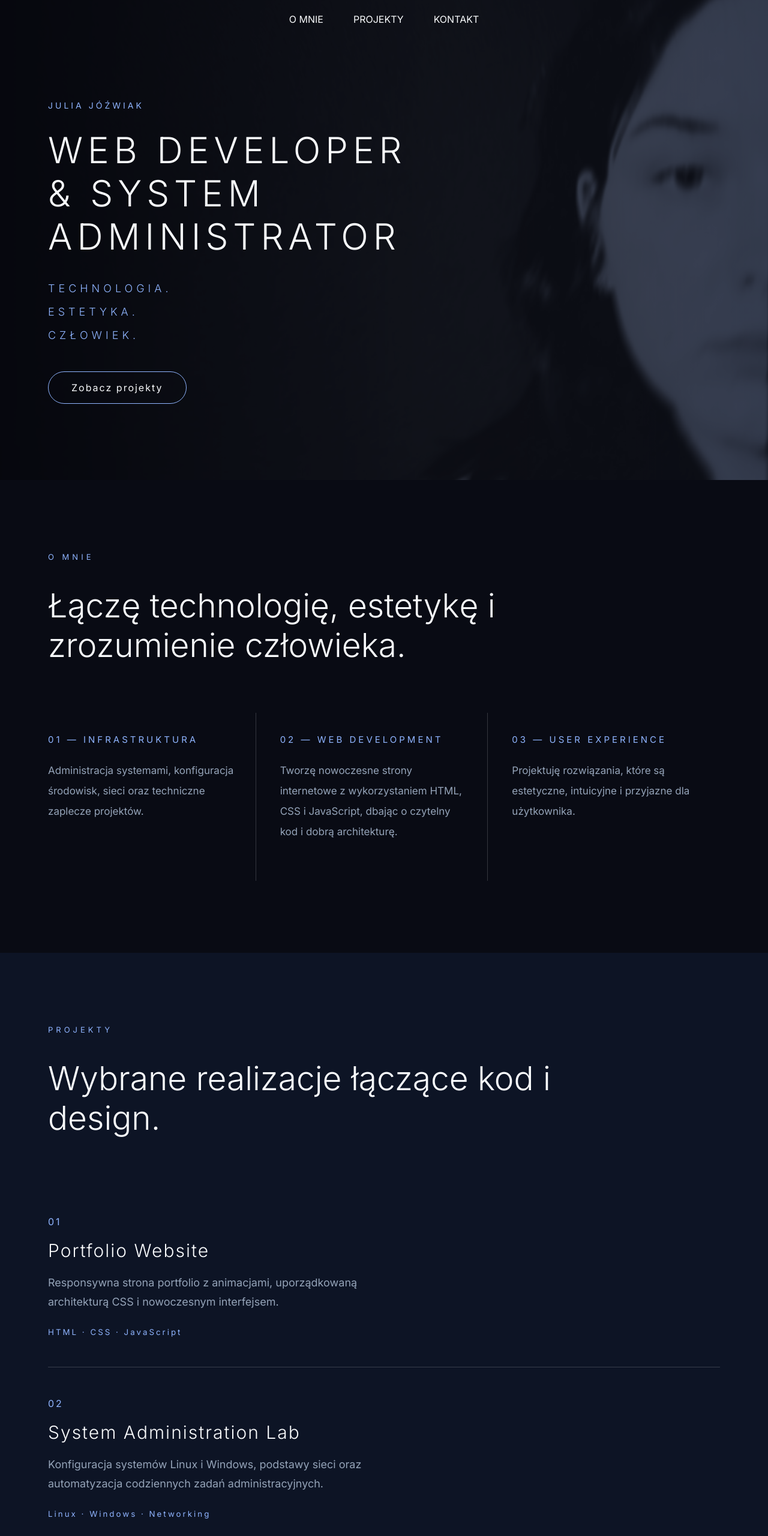
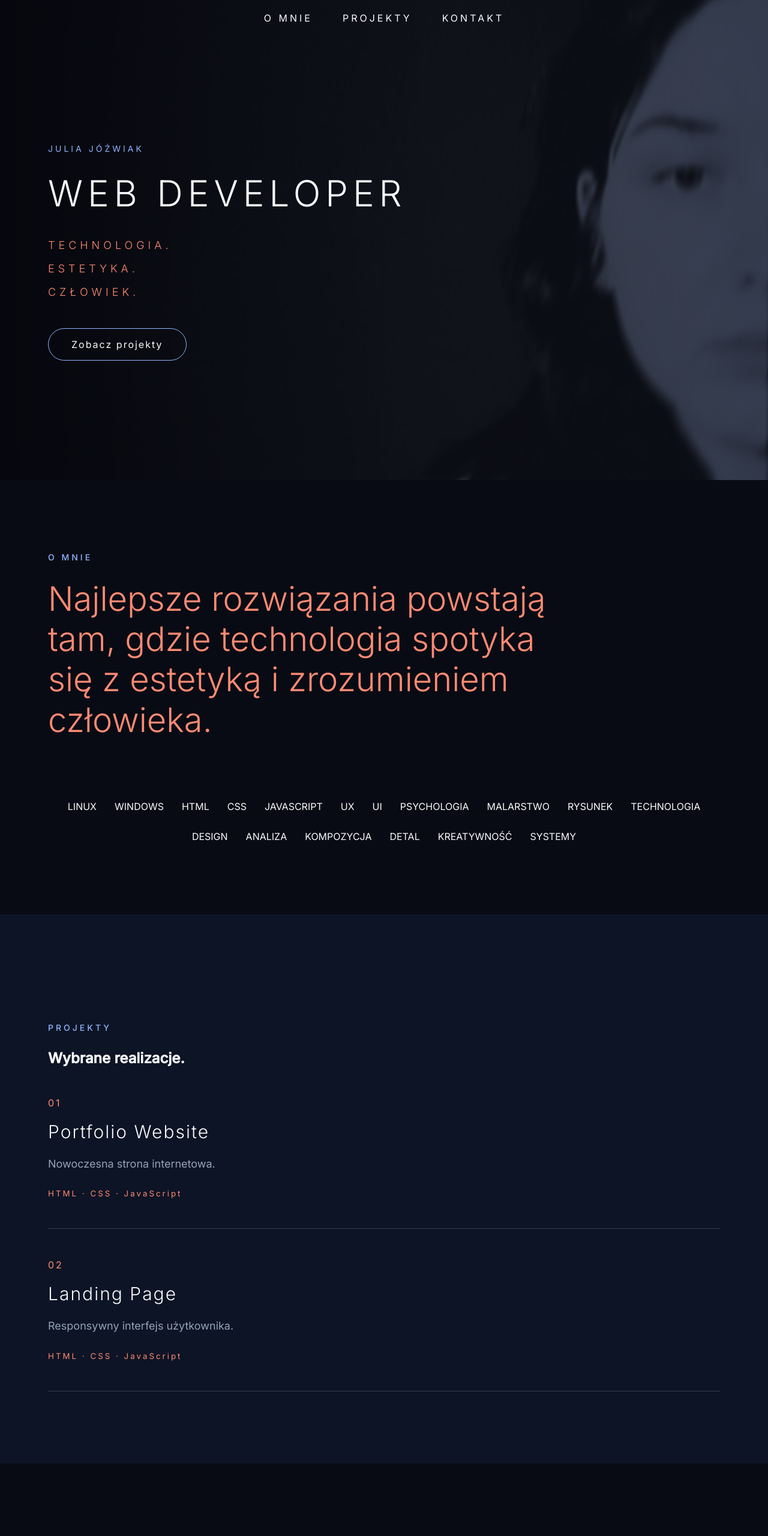
Before and after one commit to julia-x-jozwiak/personal-brand, a plain HTML site: page index.html in a window 1280 px wide. Shown: the top 2560 px of the page at 60% size. Drawn offline with Linux system fonts and the light colour scheme.

Commit message:
Improve portfolio design and animations

```diff
--- a/index.html
+++ b/index.html
@@ -1,36 +1,71 @@
 <!DOCTYPE html>
 <html lang="pl">
+
 <head>
+
+    <!-- ==========================================================
+         META
+    =========================================================== -->
+
     <meta charset="UTF-8">
     <meta name="viewport" content="width=device-width, initial-scale=1.0">
-    <title>Julia | Web Developer</title>
+
+    <title>Julia | Portfolio</title>
+
+    <!-- ==========================================================
+         GOOGLE FONTS
+    =========================================================== -->
 
     <link rel="preconnect" href="https://fonts.googleapis.com">
-    <link rel="preconnect" href="https://fonts.gstatic.com" crossorigin>
-    <link href="https://fonts.googleapis.com/css2?family=Inter:wght@300;400;500&display=swap" rel="stylesheet">
+
+    <link rel="preconnect" href="https://fonts.gstatic.com"
+      crossorigin>
+
+    <link href="https://fonts.googleapis.com/css2?family=Inter:wght@300;400;500&display=swap"
+      rel="stylesheet">
+
+    <link href="https://fonts.googleapis.com/css2?family=Parisienne&display=swap"
+      rel="stylesheet">
+
+    <!-- ==========================================================
+         STYLES
+    =========================================================== -->
 
     <link rel="stylesheet" href="style.css">
+
 </head>
 
 <body>
 
+    <!-- ==========================================================
+         NAVIGATION
+    =========================================================== -->
+
     <nav class="navbar">
+
         <ul class="menu">
             <li><a href="#about">O MNIE</a></li>
             <li><a href="#projects">PROJEKTY</a></li>
             <li><a href="#contact">KONTAKT</a></li>
         </ul>
+
     </nav>
+
+
+    <!-- ==========================================================
+         HERO
+    =========================================================== -->
 
     <header class="hero">
 
         <div class="hero-text">
 
-        <p class="subtitle reveal">JULIA JÓŹWIAK</p>
+            <p class="subtitle reveal">
+                JULIA JÓŹWIAK
+            </p>
 
             <h1 class="reveal">
-            WEB DEVELOPER <br>
-            & SYSTEM ADMINISTRATOR
+                WEB DEVELOPER
             </h1>
 
             <p class="description reveal">
@@ -39,107 +74,116 @@
                 <span>CZŁOWIEK.</span>
             </p>
 
-        <a href="#projects" class="button reveal">
+            <a class="button reveal" href="#projects">
                 Zobacz projekty
             </a>
 
         </div>
 
         <div class="hero-image">
-        <img src="images/julia.jpg" alt="Julia Jóżwiak">
+            <img src="images/julia.jpg" alt="Julia">
         </div>
 
     </header>
 
-<main>
+
+    <!-- ==========================================================
+         ABOUT
+    =========================================================== -->
 
     <section id="about" class="about">
 
     <p class="section-title">O MNIE</p>
 
-    <h2>
-        Łączę technologię,
-        estetykę i zrozumienie człowieka.
+    <h2 class="about-heading">
+        Najlepsze rozwiązania powstają tam, gdzie technologia spotyka się z estetyką i zrozumieniem człowieka.
     </h2>
 
-    <div class="about-cards">
+    <div class="word-cloud">
 
-        <article class="card reveal-scroll delay-1">
-            <h3>01 — INFRASTRUKTURA</h3>
-            <p>
-                Administracja systemami, konfiguracja środowisk,
-                sieci oraz techniczne zaplecze projektów.
-            </p>
-        </article>
-
-        <article class="card reveal-scroll delay-2">
-            <h3>02 — WEB DEVELOPMENT</h3>
-            <p>
-                Tworzę nowoczesne strony internetowe
-                z wykorzystaniem HTML, CSS i JavaScript,
-                dbając o czytelny kod i dobrą architekturę.
-            </p>
-        </article>
-
-        <article class="card reveal-scroll delay-3">
-            <h3>03 — USER EXPERIENCE</h3>
-            <p>
-                Projektuję rozwiązania,
-                które są estetyczne,
-                intuicyjne i przyjazne dla użytkownika.
-            </p>
-        </article>
+        <span>LINUX</span>
+        <span>WINDOWS</span>
+        <span>HTML</span>
+        <span>CSS</span>
+        <span>JAVASCRIPT</span>
+        <span>UX</span>
+        <span>UI</span>
+        <span>PSYCHOLOGIA</span>
+        <span>MALARSTWO</span>
+        <span>RYSUNEK</span>
+        <span>TECHNOLOGIA</span>
+        <span>DESIGN</span>
+        <span>ANALIZA</span>
+        <span>KOMPOZYCJA</span>
+        <span>DETAL</span>
+        <span>KREATYWNOŚĆ</span>
+        <span>SYSTEMY</span>
 
     </div>
 
 </section>
+
+
+    <!-- ==========================================================
+         PROJECTS
+    =========================================================== -->
 
     <section id="projects" class="projects">
 
         <p class="section-title">PROJEKTY</p>
 
         <h2>
-        Wybrane realizacje
-        łączące kod i design.
+            Wybrane realizacje.
         </h2>
 
         <div class="project-list">
 
-        <article class="project reveal-scroll">
+            <div class="project reveal-scroll">
+
                 <span>01</span>
 
                 <h3>Portfolio Website</h3>
 
                 <p>
-                Responsywna strona portfolio z animacjami,
-                uporządkowaną architekturą CSS
-                i nowoczesnym interfejsem.
+                    Nowoczesna strona internetowa.
                 </p>
 
-            <small>HTML · CSS · JavaScript</small>
-        </article>
+                <small>
+                    HTML · CSS · JavaScript
+                </small>
 
-        <article class="project reveal-scroll">
+            </div>
+
+            <div class="project reveal-scroll">
+
                 <span>02</span>
 
-            <h3>System Administration Lab</h3>
+                <h3>Landing Page</h3>
 
                 <p>
-                Konfiguracja systemów Linux i Windows,
-                podstawy sieci oraz automatyzacja
-                codziennych zadań administracyjnych.
+                    Responsywny interfejs użytkownika.
                 </p>
 
-            <small>Linux · Windows · Networking</small>
-        </article>
+                <small>
+                    HTML · CSS · JavaScript
+                </small>
+
+            </div>
 
         </div>
 
     </section>
 
+
+    <!-- ==========================================================
+         CONTACT
+    =========================================================== -->
+
     <section id="contact" class="contact reveal-scroll">
 
-    <p class="section-title">KONTAKT</p>
+        <p class="section-title">
+            KONTAKT
+        </p>
 
         <h2>
             Masz pomysł?
@@ -147,9 +191,7 @@
         </h2>
 
         <p class="contact-text">
-        Jeśli szukasz osoby do stworzenia strony internetowej
-        lub projektu związanego z technologią,
-        zapraszam do kontaktu.
+            julia jóźwiak
         </p>
 
         <a class="contact-button" href="mailto:julia.x.jozwiak@proton.me">
@@ -158,9 +200,13 @@
 
     </section>
 
-</main>
+
+    <!-- ==========================================================
+         SCRIPT
+    =========================================================== -->
 
     <script src="script.js"></script>
 
 </body>
+
 </html>
--- a/script.js
+++ b/script.js
@@ -1,4 +1,6 @@
-// Reveal elements on scroll
+/* ==========================================================
+   REVEAL ANIMATION
+========================================================== */
 
 const revealElements = document.querySelectorAll(".reveal-scroll");
 
@@ -8,17 +10,106 @@ const observer = new IntersectionObserver(
             if (!entry.isIntersecting) return;
 
             entry.target.classList.add("active");
-
-            // Zatrzymaj obserwację po pierwszym wyświetleniu
             observer.unobserve(entry.target);
         });
     },
     {
-        threshold: 0.15,
-        rootMargin: "0px 0px -50px 0px"
+        threshold: 0.15
     }
 );
 
 revealElements.forEach((element) => {
     observer.observe(element);
 });
+
+
+/* ==========================================================
+   NAVBAR HIDE ON SCROLL
+========================================================== */
+
+const navbar = document.querySelector(".navbar");
+
+let lastScrollY = window.scrollY;
+
+window.addEventListener("scroll", () => {
+    const currentScrollY = window.scrollY;
+
+    if (currentScrollY <= 0) {
+        navbar.classList.remove("hide");
+        lastScrollY = currentScrollY;
+        return;
+    }
+
+    if (currentScrollY > lastScrollY && currentScrollY > 80) {
+        navbar.classList.add("hide");
+    } else {
+        navbar.classList.remove("hide");
+    }
+
+    lastScrollY = currentScrollY;
+});
+
+
+/* ==========================================================
+   WORD CLOUD
+========================================================== */
+
+const cloud = document.querySelector(".word-cloud");
+const words = document.querySelectorAll(".word-cloud span");
+
+cloud.addEventListener("mousemove", (e) => {
+
+    const cloudRect = cloud.getBoundingClientRect();
+
+    const mouseX = e.clientX - cloudRect.left;
+    const mouseY = e.clientY - cloudRect.top;
+
+    words.forEach((word) => {
+
+        const rect = word.getBoundingClientRect();
+
+        const x = rect.left - cloudRect.left + rect.width / 2;
+        const y = rect.top - cloudRect.top + rect.height / 2;
+
+        const dx = x - mouseX;
+        const dy = y - mouseY;
+
+        const distance = Math.sqrt(dx * dx + dy * dy);
+
+        if (distance < 120) {
+
+            const force = (120 - distance) / 120;
+
+            const moveX = (dx / distance) * force * 18;
+            const moveY = (dy / distance) * force * 18;
+
+            word.style.transform =
+                `translate(${moveX}px, ${moveY}px)`;
+
+            word.style.color = "var(--accent)";
+            word.style.textShadow =
+                "0 0 18px rgba(143,180,255,.7)";
+
+        } else {
+
+            word.style.transform = "translate(0,0)";
+            word.style.color = "";
+            word.style.textShadow = "";
+
+        }
+
+    });
+
+});
+
+cloud.addEventListener("mouseleave", () => {
+
+    words.forEach((word) => {
+
+        word.style.transform = "";
+        word.style.color = "";
+        word.style.textShadow = "";
+
+    });
+
+});
--- a/style.css
+++ b/style.css
@@ -1,9 +1,12 @@
-html {
+html  {
     scroll-behavior: smooth;
-    scroll-padding-top: 100px;
 }
 
-:root{
+/* ==========================================================
+   ROOT
+========================================================== */
+
+:root  {
     --background:#090B14;
     --surface:#121A2C;
     --surface-2:#1A2440;
@@ -12,6 +15,7 @@ html {
     --muted:#94A3B8;
 
     --accent:#8FB4FF;
+    --secondary-accent: #FF8B73;
 
     --project-bg:#0D1425;
 
@@ -32,52 +36,83 @@ html {
     --section-padding-mobile:80px 25px;
 }
 
-/* RESET */
-*{margin:0;padding:0;box-sizing:border-box;}
+/* ==========================================================
+   RESET
+========================================================== */
 
-body{
+* {margin:0;
+padding:0;
+box-sizing:border-box;}
+
+body {
     background:var(--background);
     color:var(--text);
     font-family:'Inter',sans-serif;
 }
 
-/* NAVIGATION */
-.navbar{
-    position:fixed;
-    top:0;
-    left:50%;
-    transform:translateX(-50%);
-    display:flex;
-    justify-content:center;
-    align-items:center;
-    width:100%;
-    padding:22px 0;
-    z-index:1000;
+/* ==========================================================
+   NAVIGATION
+========================================================== */
+
+.navbar {
+    position: fixed;
+    top: 20px;
+    left: 50%;
+    transform: translateX(-50%);
+    z-index: 9999;
+    transition: transform .45s ease, opacity .45s ease;
 }
 
-.menu{display:flex;gap:50px;list-style:none;}
-
-.menu a{
-    position:relative;
-    color:var(--text);
-    text-decoration:none;
+.navbar.hide {
+    transform: translate(-50%, -140%);
+    opacity: 0;
 }
 
-.menu a::after{
+.menu {
+    display: flex;
+    gap: 50px;
+    list-style: none;
+}
+
+.menu a {
+    position: relative;
+    color: var(--text);
+    text-decoration: none;
+    letter-spacing: 4px;
+    transition:
+        color .3s ease,
+        text-shadow .3s ease;
+}
+
+.menu a::after {
     content:"";
     position:absolute;
     left:0;
     bottom:-8px;
+
     width:0;
     height:2px;
+
     background:var(--accent);
-    transition:var(--transition-fast);
+
+    transition:width .3s ease;
 }
 
-.menu a:hover::after{width:100%;}
+.menu a:hover {
+    color:var(--accent);
 
-/* HERO */
-.hero{
+    text-shadow: 0 0 8px rgba(143,180,255,.6);
+}
+
+.menu a:hover::after {
+    width:100%;
+}
+
+/* ==========================================================
+   HERO
+========================================================== */
+
+.hero {
     min-height:100vh;
     position:relative;
     overflow:hidden;
@@ -87,23 +122,27 @@ body{
     padding:120px 80px 80px;
 }
 
-.hero-text{width:55%;position:relative;z-index:5;}
+.hero-text {
+    width:55%;
+    position:relative;
+    z-index:2;
+}
 
-.subtitle{
+.subtitle {
     color:var(--accent);
     font-size:14px;
     letter-spacing:4px;
     margin-bottom:30px;
 }
 
-.hero h1{
+.hero h1 {
     font-size:60px;
     font-weight:300;
     letter-spacing:8px;
     text-transform:uppercase;
 }
 
-.description{
+.description {
     margin-top:40px;
     display:flex;
     flex-direction:column;
@@ -113,10 +152,12 @@ body{
     font-weight:300;
 }
 
-.description span{color:var(--accent);}
+.description span {
+    color: var(--secondary-accent);
+}
 
 .button,
-.contact-button{
+.contact-button {
     display:inline-block;
     width:fit-content;
     padding:16px 38px;
@@ -129,24 +170,26 @@ body{
     transition:var(--transition);
 }
 
-.button{margin-top:50px;}
+.button {margin-top:50px;}
 
 .button:hover,
-.contact-button:hover{
+.contact-button:hover {
     background:var(--accent);
     color:var(--background);
     box-shadow:0 0 30px var(--accent-glow);
 }
 
-.hero-image{
-    position:absolute;
-    inset:0;
-    width:100%;
-    height:100%;
-    opacity:.35;
+.hero-image {
+    position: absolute;
+    inset: 0;
+    width: 100%;
+    height: 100%;
+    opacity: .35;
+    pointer-events: none;
+    z-index: 0;
 }
 
-.hero-image img{
+.hero-image img {
     width:100%;
     height:100%;
     object-fit:cover;
@@ -154,7 +197,7 @@ body{
     filter:grayscale(100%) contrast(90%) brightness(80%);
 }
 
-.hero-image::after{
+.hero-image::after {
     content:"";
     position:absolute;
     inset:0;
@@ -162,8 +205,8 @@ body{
     mix-blend-mode:multiply;
 }
 
-.hero-image::before{
-    content:"";
+.hero-image::before {
+        content:"";
     position:absolute;
     inset:0;
     background:radial-gradient(circle at 75% 35%,var(--accent),transparent 60%);
@@ -171,67 +214,203 @@ body{
     opacity:.35;
 }
 
-/* ABOUT */
-.about{min-height:80vh;padding:var(--section-padding);}
-.section-title{color:var(--accent);font-size:13px;letter-spacing:5px;margin-bottom:40px;}
-.about h2,.projects h2{max-width:900px;font-size:55px;font-weight:300;line-height:1.2;margin-bottom:80px;}
+/* ==========================================================
+   ABOUT
+========================================================== */
 
-.about-cards{display:grid;grid-template-columns:repeat(3,1fr);gap:40px;}
-.card{
-    padding:35px 35px 35px 0;
-    min-height:280px;
-    border-right:1px solid var(--border-light);
-    transition:var(--transition);
-}
-.card:last-child{border-right:none;}
-.card:hover{transform:translateY(-5px);border-color:var(--accent);}
-.card h3{font-size:15px;font-weight:400;letter-spacing:4px;color:var(--accent);margin-bottom:25px;}
-.card p{color:var(--muted);font-size:17px;line-height:2;}
-
-/* PROJECTS */
-.projects{padding:var(--section-padding);background:var(--project-bg);}
-.project{padding:50px 0;border-bottom:1px solid var(--border-light);transition:var(--transition);}
-.project span,.project small{color:var(--accent);letter-spacing:3px;}
-.project h3{margin-top:20px;font-size:30px;font-weight:300;letter-spacing:2px;}
-.project p{max-width:600px;margin-top:20px;color:var(--muted);font-size:18px;line-height:1.8;}
-.project small{display:block;margin-top:25px;}
-.project:hover{transform:translateX(15px);}
-
-/* CONTACT */
-.contact{min-height:70vh;padding:var(--section-padding);display:flex;flex-direction:column;justify-content:center;}
-.contact h2{max-width:900px;font-size:65px;font-weight:300;line-height:1.2;margin-bottom:35px;}
-.contact h2 span{color:var(--accent);}
-.contact-text{max-width:600px;color:var(--muted);font-size:20px;line-height:1.8;margin-bottom:50px;}
-
-/* ANIMATIONS */
-.reveal{opacity:0;transform:translateY(30px);animation:reveal 1s ease forwards;}
-.subtitle.reveal{animation-delay:.2s;}
-.hero h1.reveal{animation-delay:.4s;}
-.description.reveal{animation-delay:.6s;}
-.button.reveal{animation-delay:.8s;}
-
-@keyframes reveal{
-from{opacity:0;transform:translateY(30px);}
-to{opacity:1;transform:translateY(0);}
+.about {
+    min-height: 85vh;
+    padding: var(--section-padding);
 }
 
-.reveal-scroll{opacity:0;transform:translateY(40px);transition:var(--transition-slow);}
-.reveal-scroll.active{opacity:1;transform:translateY(0);}
-.delay-1{transition-delay:.1s;}
-.delay-2{transition-delay:.25s;}
-.delay-3{transition-delay:.4s;}
+.about-heading {
+    max-width: 900px;
+    margin-bottom: 100px;
 
-/* MOBILE */
-@media (max-width:768px){
-.navbar{padding:25px 20px;}
-.menu{gap:20px;}
-.menu a{font-size:11px;letter-spacing:2px;}
-.hero{padding:40px 25px;}
-.hero h1{font-size:38px;letter-spacing:4px;}
-.description{font-size:18px;}
-.hero-image{opacity:.12;}
-.about,.projects,.contact{padding:var(--section-padding-mobile);}
-.about h2,.projects h2,.contact h2{font-size:38px;}
-.about-cards{grid-template-columns:1fr;gap:30px;}
-.card{border-right:none;border-bottom:1px solid var(--border-light);padding-bottom:30px;}
+    font-size: 56px;
+    font-weight: 300;
+    line-height: 1.2;
+
+    color: var(--secondary-accent);
 }
+
+.word-cloud {
+
+    display: flex;
+    flex-wrap: wrap;
+    justify-content: center;
+
+    gap: 30px;
+
+    max-width: 1100px;
+    margin: 0 auto;
+
+}
+
+.word-cloud span {
+
+    position: relative;
+    display: inline-block;
+
+    transition:
+        transform .35s ease,
+        color .3s ease,
+        text-shadow .3s ease;
+
+    cursor: default;
+
+}
+
+
+/* ==========================================================
+   PROJECTS
+========================================================== */
+
+.projects {
+    padding: 180px 80px 120px;
+    background: var(--project-bg);
+}
+
+.project {padding:50px 0;
+border-bottom:1px solid var(--border-light);
+transition:var(--transition);}
+
+.project span,.project small {color: var(--secondary-accent);
+letter-spacing:3px;}
+
+.project h3 {margin-top:20px;
+font-size:30px;
+font-weight:300;
+letter-spacing:2px;}
+
+.project p {max-width:600px;
+margin-top:20px;
+color:var(--muted);
+font-size:18px;
+line-height:1.8;}
+
+.project small {display:block;
+margin-top:25px;}
+
+.project:hover {transform:translateX(15px);}
+
+
+/* ==========================================================
+   CONTACT
+========================================================== */
+
+.contact {
+    min-height: 80vh;
+    padding: 180px 80px 200px;
+    display: flex;
+    flex-direction: column;
+    justify-content: center;
+}
+
+.contact h2 {max-width:900px;
+font-size:65px;
+font-weight:300;
+line-height:1.2;
+margin-bottom:35px;}
+
+.contact h2 span {color: var(--secondary-accent);}
+
+.contact-text {
+    font-family: "Cormorant Garamond", serif;
+
+    color: var(--accent);
+
+    font-size: 42px;
+    font-style: italic;
+    font-weight: 500;
+    letter-spacing: 2px;
+
+    margin-bottom: 50px;
+}
+
+/* ==========================================================
+   ANIMATIONS
+========================================================== */
+
+.reveal {opacity:0;
+transform:translateY(30px);
+animation:reveal 1s ease forwards;}
+
+.subtitle.reveal {animation-delay:.2s;}
+
+.hero h1.reveal {animation-delay:.4s;}
+
+.description.reveal {animation-delay:.6s;}
+
+.button.reveal {animation-delay:.8s;}
+
+@keyframes reveal {
+from {opacity:0;
+transform:translateY(30px);}
+
+to {opacity:1;
+transform:translateY(0);}
+
+}
+
+.reveal-scroll {opacity:0;
+transform:translateY(40px);
+transition:var(--transition-slow);}
+
+.reveal-scroll.active {opacity:1;
+transform:translateY(0);}
+
+.delay-1 {transition-delay:.1s;}
+
+.delay-2 {transition-delay:.25s;}
+
+.delay-3 {transition-delay:.4s;}
+
+/* ==========================================================
+   RESPONSIVE
+========================================================== */
+
+@media (max-width:768px) {
+.navbar {padding:25px 20px;}
+
+.menu {gap:20px;}
+
+.menu a {font-size:11px;
+letter-spacing:2px;}
+
+.hero {padding:40px 25px;}
+
+.hero h1 {font-size:38px;
+letter-spacing:4px;}
+
+.description {font-size:18px;}
+
+.hero-image {opacity:.12;}
+
+.about,.projects,.contact {padding:var(--section-padding-mobile);}
+
+.about h2,.projects h2,.contact h2 {font-size:38px;}
+
+.about-cards {grid-template-columns:1fr;
+gap:30px;}
+
+.card {border-right:none;
+border-bottom:1px solid var(--border-light);
+padding-bottom:30px;}
+
+}
+
+.section {
+    scroll-margin-top:0px;
+}
+
+.section-title {
+    margin-bottom: 28px;
+
+    color: var(--accent);
+
+    font-size: 14px;
+    font-weight: 500;
+    letter-spacing: 4px;
+    text-transform: uppercase;
+}
```
Lines whose indentation alone changed are shown as unchanged.
